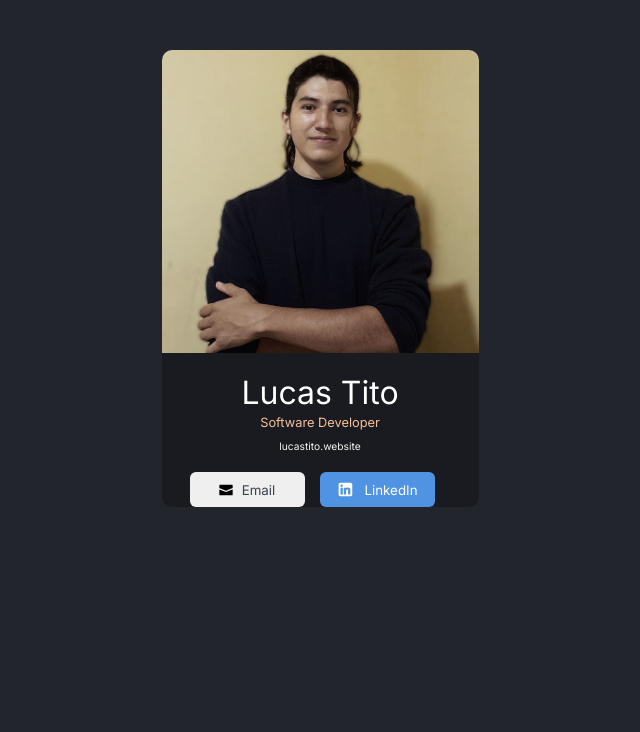
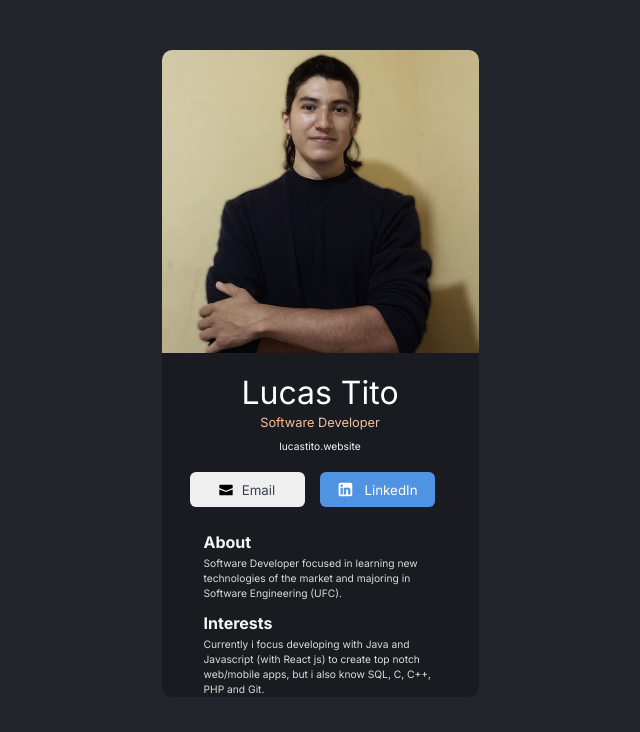
Before and after one commit to Lucas-Tito/FirstSteps_ReactJS, a JavaScript app in the folder Projects/2_businesscard/: page / in a window 1280 px wide. Shown: the top 732 px of the page, without its empty margins (320-960 px from the left). Built offline with nearby package versions, Linux system fonts and the light colour scheme.

Commit message:
finished description component

```diff
--- a/Projects/2_businesscard/src/App.js
+++ b/Projects/2_businesscard/src/App.js
@@ -1,5 +1,6 @@
 import Photo_and_Name from "./components/Photo_and_Name"
 import Contact_Btns from "./components/Contact_Btns"
+import Description from "./components/Description"
 
 export default function App(){
     return(
@@ -7,6 +8,7 @@ export default function App(){
             <div className="card">
                 <Photo_and_Name/>
                 <Contact_Btns/>
+                <Description/>
             </div>
         </>
     )
--- /dev/null
+++ b/Projects/2_businesscard/src/components/Description.js
@@ -0,0 +1,17 @@
+export default function Description(){
+    return(
+        <div className="description_container">
+            <div className="about">
+                <h4>About</h4>
+                <p> Software Developer focused in learning new technologies
+                    of the market and majoring in Software Engineering (UFC).</p>
+            </div>
+
+            <div className="Interests">
+                <h4>Interests</h4>
+                <p> Currently i focus developing with Java and Javascript (with React js)
+                    to create top notch web/mobile apps, but i also know SQL, C, C++, PHP and Git.</p>
+            </div>
+        </div>
+    )
+}
--- a/Projects/2_businesscard/src/style.css
+++ b/Projects/2_businesscard/src/style.css
@@ -19,7 +19,7 @@
     margin-top: 50px;
     align-self: center;
     background-color: #1A1B21;
-    width: fit-content;
+    width: 317px;
 }
 
 .imageContainer{
@@ -75,6 +75,7 @@
     padding: 7px 11px 7px 9px;
     border: none;
     border-radius: 6px;
+    cursor: pointer;
 }
 
 .contact_btns img{
@@ -97,3 +98,27 @@
     margin-right: 15px;
     background-color: #5093E2;
 }
+
+
+.description_container{
+    margin: 25px 32px 0 42px;
+
+}
+
+.description_container h4{
+    font-size: 1em;
+    color: #F5F5F5;
+    font-weight: 700;
+    margin-bottom: 4px;
+}
+
+.description_container p{
+    color: #DCDCDC;
+    font-weight: 400;
+    font-size: 0.64em;
+    line-height: 15px;
+}
+
+.description_container .Interests{
+    margin-top: 12px;
+}
```
